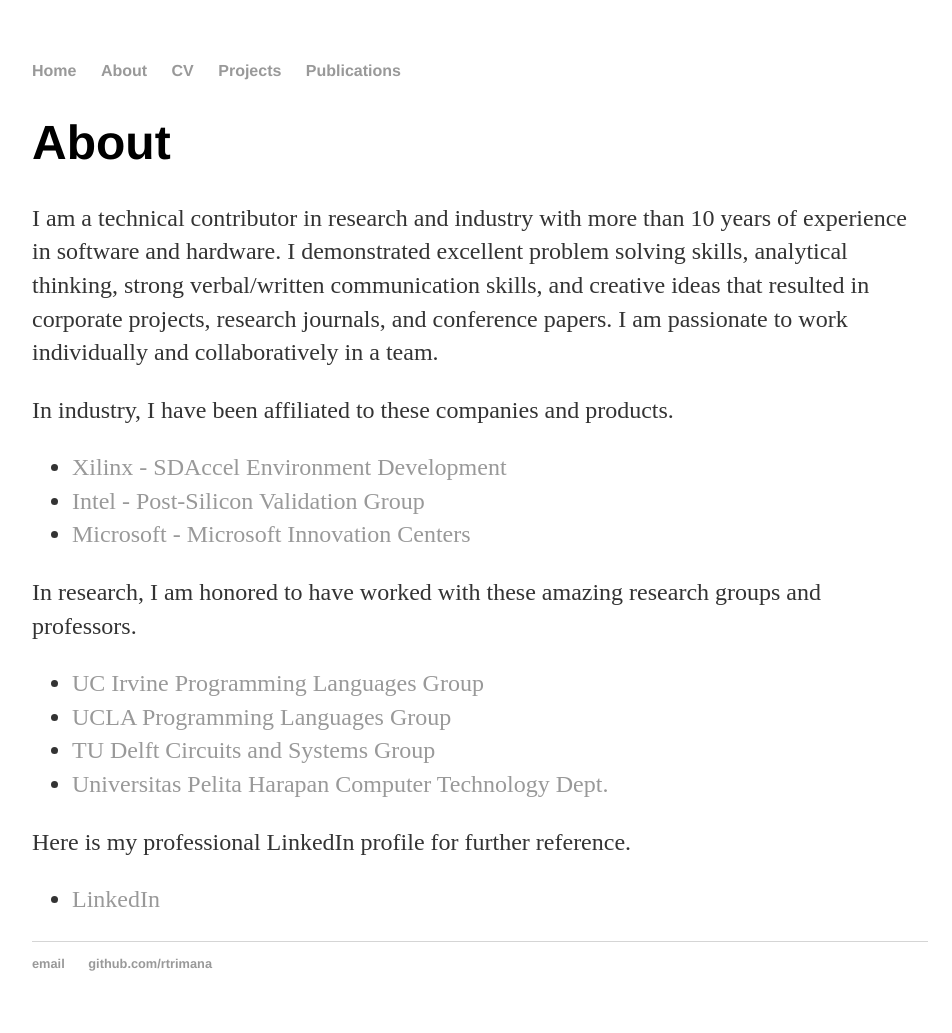
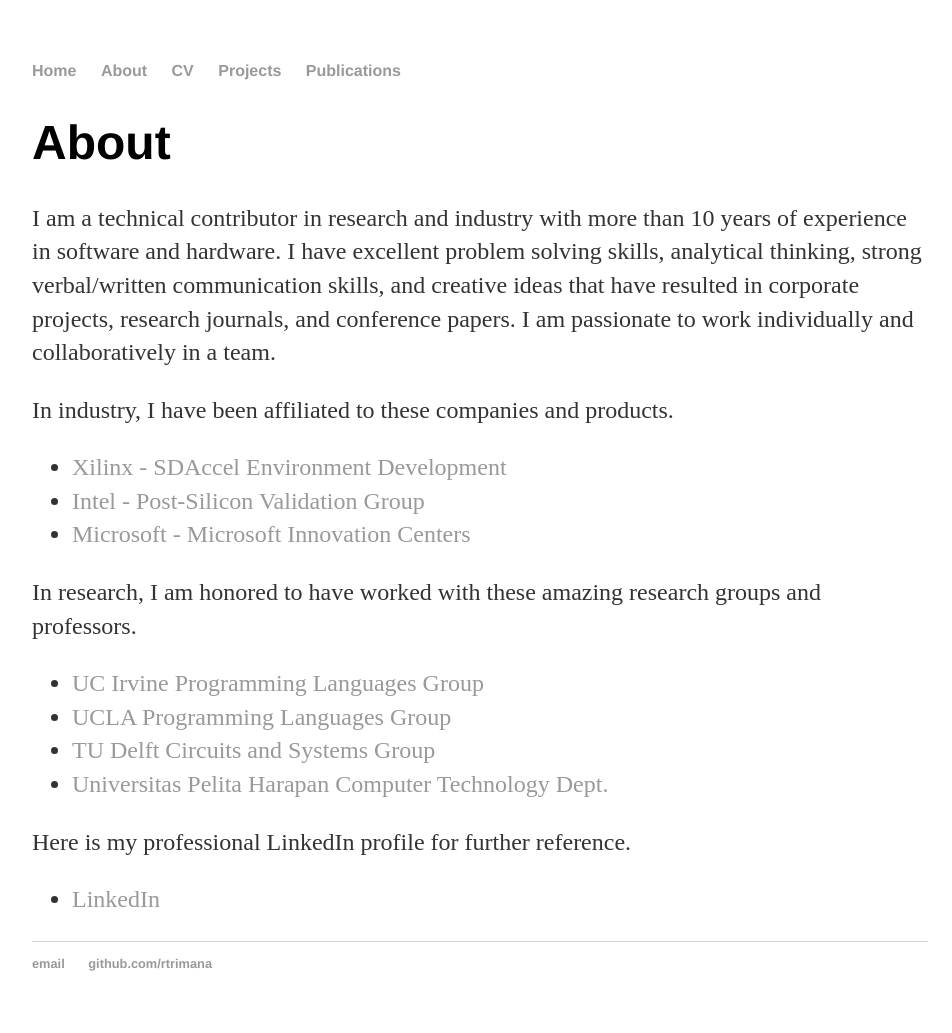
Before and after one commit to rtrimana/rahmaditrimananda.github.io, a Jekyll site: the page built from about/index.html, in a window 1280 px wide. Shown: the whole page, without its empty margins (160-1112 px from the left). Built offline with Jekyll 4.4.1, drawn with Linux system fonts in a browser that asks for light colours.

Commit message:
Update index.html

```diff
--- a/about/index.html
+++ b/about/index.html
@@ -5,7 +5,7 @@
 
 		<div class="about">
 			<h1>About</h1>
-			<p>I am a technical contributor in research and industry with more than 10 years of experience in software and hardware. I demonstrated excellent problem solving skills, analytical thinking, strong verbal/written communication skills, and creative ideas that resulted in corporate projects, research journals, and conference papers. I am passionate to work individually and collaboratively in a team.</p>
+			<p>I am a technical contributor in research and industry with more than 10 years of experience in software and hardware. I have excellent problem solving skills, analytical thinking, strong verbal/written communication skills, and creative ideas that have resulted in corporate projects, research journals, and conference papers. I am passionate to work individually and collaboratively in a team.</p>
 
 			<p>In industry, I have been affiliated to these companies and products.</p>
 			<ul class="industry">
```
